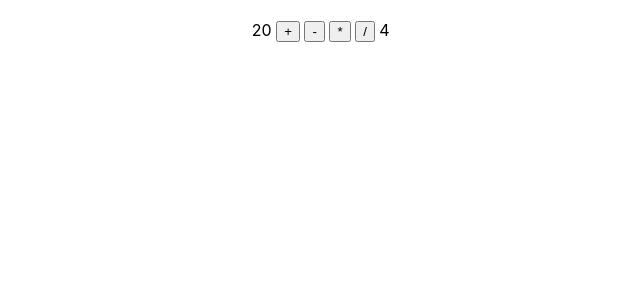
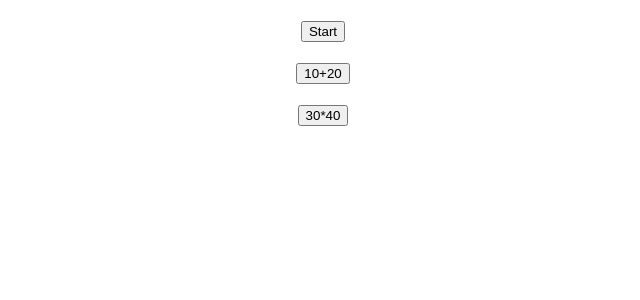
Before and after one commit to nine009yu/app1, a React (Create React App) app: page / in a window 1280 px wide. Shown: the top 300 px of the page, without its empty margins (317-957 px from the left). Built offline with nearby package versions, Linux system fonts and the light colour scheme.

Commit message:
event-data

```diff
--- a/src/App.js
+++ b/src/App.js
@@ -1,9 +1,9 @@
 import React from "react";
-import {Calculator2} from "./calculator";
+import {EventData2} from "./event-data";
 
 function App() {
 
-  return <Calculator2/>
+  return <EventData2/>
 
 }
 
--- /dev/null
+++ b/src/event-data.js
@@ -0,0 +1,23 @@
+import React from "react";
+
+export function EventData2(){
+    const onClickStartStop =(ev)=>{
+        let t = ev.target.innerText
+        let s = (t==='Start') ? 'Stop':'Start'
+        ev.target.innerText=s
+    }
+
+    const onClickAdd =(ev)=>{
+        let t = ev.target.innerText
+        let r = eval(t)
+        alert(`${t}=${r}`)
+    }
+
+    return(
+        <div style={{textAlign:'center',marginTop:20}}>
+            <button onClick={(ev)=>onClickStartStop(ev)}>Start</button><br/><br/>
+            <button onClick={(ev)=>onClickAdd(ev)}>10+20</button><br/><br/>
+            <button onClick={(ev)=>onClickAdd(ev)}>30*40</button><br/><br/>
+        </div>
+    )
+}
```
